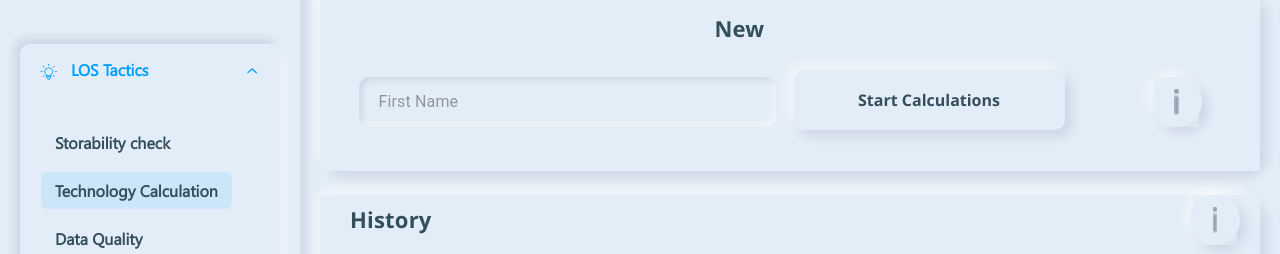
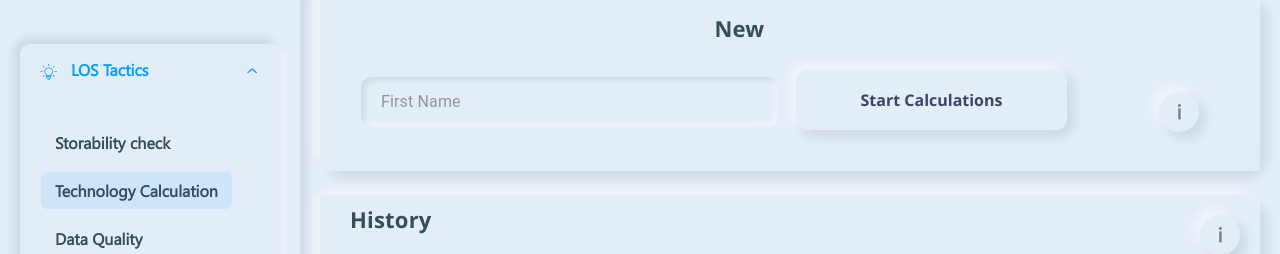
Before and after one commit to muhammadzia786/DesignHompage, a React (Create React App) app: page / in a window 1280 px wide. Shown: the part 561-815 px from the top of the page. Built offline with nearby package versions, Linux system fonts and the light colour scheme.

Commit message:
change backgorund Shadow

```diff
--- a/src/components/TechnologySection/index.jsx
+++ b/src/components/TechnologySection/index.jsx
@@ -27,7 +27,7 @@ const TechnologySection = () => {
           </Grid>
           <Grid item lg={12} sm={12}>
             <Box className="btn_three">
-              <div className="btn_tech typo_LossTech property_shadowRadius">
+              <div className="typo_LossTech property_shadowRadius">
                 What is a Technology
               </div>
               <div className="btn_advantDisadvant typo_LossTech property_shadowRadius">
--- a/src/components/TechnologySection/technologysection.css
+++ b/src/components/TechnologySection/technologysection.css
@@ -58,6 +58,7 @@
   align-items: center;
   font-size: 16px !important;
   line-height: 22px !important;
+  color: #3d4465 !important;
 }
 
 .btn_tech {
@@ -96,23 +97,24 @@
 }
 
 .box_ImarkIcon {
-  width: 50px;
+    width: 40px;
 
-  height: 50px;
+  display: flex;
+  /* justify-content: end; */
+  margin-right: 20px;
+  margin-top: 20px;
+  border-radius: 20px;
   display: flex;
   justify-content: center;
+  align-items: center;
+  box-shadow: 6px 6px 12px 0px rgba(12, 0, 58, 10%),
+    -6px -6px 12px 0px rgba(255, 255, 255, 50%);
+  height: 40px;
 
-  background: #e3edf7;
-  box-shadow: -6px -6px 12px rgba(255, 255, 255, 0.5),
-    6px 6px 12px rgba(12, 0, 58, 0.1);
-  border-radius: 30px !important;
-  margin-right: 20px;
+
 }
 
-.ImarkIcon {
-  opacity: 0.7;
-  padding: 12px 20px 12px 20px;
-}
+
 
 .box_history {
   display: flex;
@@ -152,6 +154,7 @@
   flex-direction: flex-end !important;
   justify-content: flex-end !important;
   margin-right: 40px;
+  margin-top: 30px !important;
 }
 
 .box_MainInputsComponent {
@@ -159,7 +162,7 @@
   max-height: 280px;
   flex-direction: column;
   /* overflow-y: scroll; */
-  margin-top: 71px !important;
+  /* margin-top: 71px !important; */
   margin-bottom: 59px !important;
   overflow-y: auto;
   scrollbar-gutter: stable;
```
